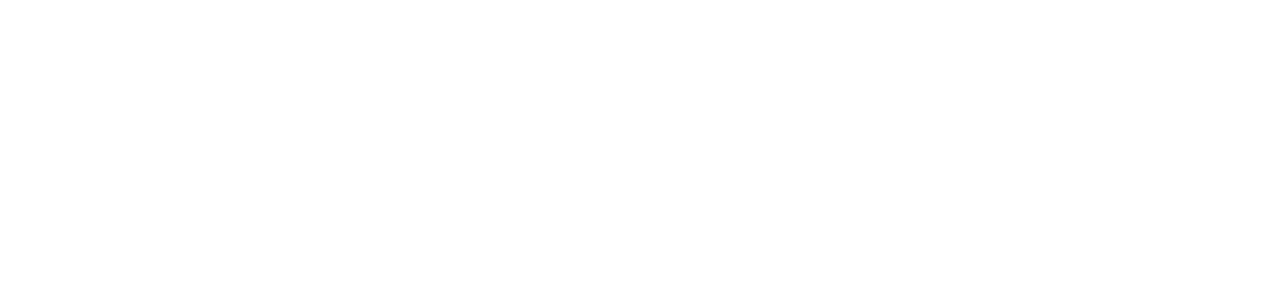
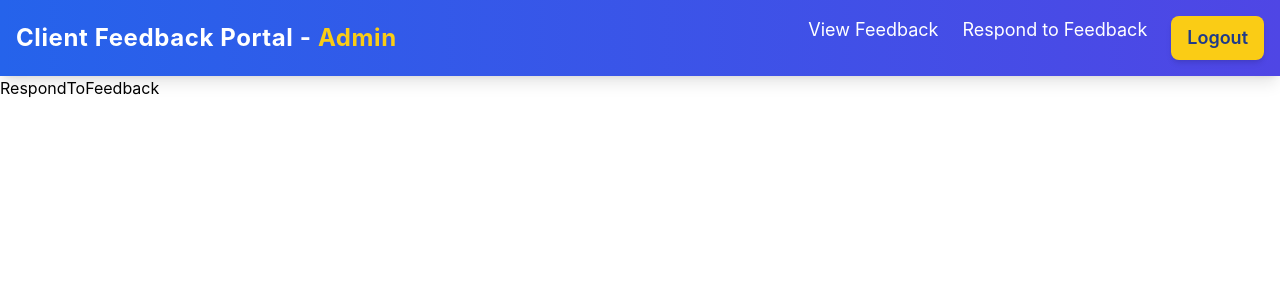
Before and after one commit to Aslamyouseph/xianinfotech-Machine-Test, a React (Create React App) app in the folder client/: page /RespondToFeedback in a window 1280 px wide. Before the commit this address had no page. Shown: the top 300 px of the page. Built offline with nearby package versions, Linux system fonts and the light colour scheme.

Commit message:
Admin view and respond page setUp

```diff
--- a/client/src/AdminCompounts/AdminHome/AdminHome.js
+++ b/client/src/AdminCompounts/AdminHome/AdminHome.js
@@ -1,11 +1,97 @@
-import React from "react";
+import React, { useState } from "react";
+import { Link, useNavigate } from "react-router-dom";
+import { Menu, X } from "lucide-react";
+import "./AdminHome.css";
 
-function AdminHome() {
+function HomeDesign() {
+  const [isMenuOpen, setIsMenuOpen] = useState(false);
+  const navigate = useNavigate();
+
+  const handleLogout = () => {
+    // TODO: Add your logout logic here (e.g., clearing cookies/session)
+    navigate("/login");
+  };
+
   return (
     <div>
-      <h1>This is the admin page</h1>
+      <nav className="bg-gradient-to-r from-blue-600 to-indigo-600 text-white p-4 shadow-lg">
+        <div className="container mx-auto flex justify-between items-center">
+          <Link to="/" className="text-2xl font-bold tracking-wide">
+            Client Feedback Portal -{" "}
+            <span className="text-yellow-400">Admin</span>
+          </Link>
+
+          {/* Desktop Navigation */}
+          <ul className="hidden md:flex space-x-6 text-lg">
+            <li>
+              <Link
+                to="/Respond"
+                className="hover:text-yellow-300 transition duration-300"
+              >
+                View Feedback
+              </Link>
+            </li>
+            <li>
+              <Link
+                to="/RespondToFeedback"
+                className="hover:text-yellow-300 transition duration-300"
+              >
+                Respond to Feedback
+              </Link>
+            </li>
+            <li>
+              <button
+                onClick={handleLogout}
+                className="bg-yellow-400 text-blue-900 px-4 py-2 rounded-lg font-semibold shadow-md hover:bg-yellow-500 transition duration-300"
+              >
+                Logout
+              </button>
+            </li>
+          </ul>
+
+          {/* Mobile Menu Button */}
+          <button
+            className="md:hidden"
+            onClick={() => setIsMenuOpen(!isMenuOpen)}
+          >
+            {isMenuOpen ? <X size={28} /> : <Menu size={28} />}
+          </button>
+        </div>
+
+        {/* Mobile Navigation */}
+        {isMenuOpen && (
+          <ul className="md:hidden bg-blue-700 text-white space-y-4 text-center py-4">
+            <li>
+              <Link
+                to="/Respond"
+                className="block py-2 hover:text-yellow-300"
+                onClick={() => setIsMenuOpen(false)}
+              >
+                View Feedback
+              </Link>
+            </li>
+            <li>
+              <Link
+                to="/RespondToFeedback"
+                className="block py-2 hover:text-yellow-300"
+                onClick={() => setIsMenuOpen(false)}
+              >
+                Respond to Feedback
+              </Link>
+            </li>
+            <li>
+              <button
+                onClick={handleLogout}
+                className="w-full py-2 bg-yellow-400 text-blue-900 font-semibold rounded-lg shadow-md hover:bg-yellow-500 transition duration-300"
+              >
+                Logout
+              </button>
+            </li>
+          </ul>
+        )}
+      </nav>
     </div>
   );
 }
 
-export default AdminHome;
+export default HomeDesign;
--- /dev/null
+++ b/client/src/AdminCompounts/AdminPage/RespondToFeedback.js
@@ -0,0 +1,14 @@
+import React from "react";
+import RespondToFeedback from "../../AdminCompounts/AdminRespondToFeedback/RespondToFeedback";
+import HomeDesign from "../../AdminCompounts/AdminHome/AdminHome";
+
+function RespondToFeedbacks() {
+  return (
+    <div>
+      <HomeDesign />
+      <RespondToFeedback />
+    </div>
+  );
+}
+
+export default RespondToFeedbacks;
--- /dev/null
+++ b/client/src/AdminCompounts/AdminPage/viewRespond.js
@@ -0,0 +1,14 @@
+import React from "react";
+import AdminViewRespond from ".././AdminViewFeedback/ViewFeedback";
+import HomeDesign from "../../AdminCompounts/AdminHome/AdminHome";
+
+function viewResponds() {
+  return (
+    <div>
+      <HomeDesign />
+      <AdminViewRespond />
+    </div>
+  );
+}
+
+export default viewResponds;
--- /dev/null
+++ b/client/src/AdminCompounts/AdminRespondToFeedback/RespondToFeedback.js
@@ -0,0 +1,11 @@
+import React from "react";
+
+function RespondToFeedback() {
+  return (
+    <div>
+      <h1>RespondToFeedback</h1>
+    </div>
+  );
+}
+
+export default RespondToFeedback;
--- /dev/null
+++ b/client/src/AdminCompounts/AdminViewFeedback/ViewFeedback.js
@@ -0,0 +1,11 @@
+import React from "react";
+
+function ViewFeedback() {
+  return (
+    <div>
+      <h1>View Feedback</h1>
+    </div>
+  );
+}
+
+export default ViewFeedback;
--- a/client/src/App.js
+++ b/client/src/App.js
@@ -11,6 +11,9 @@ import EditProfile from "./UserCompounts/userPage/editProfile";
 import FeedBack from "./UserCompounts/userPage/FeedBack";
 //TODO:Admin Pages Imported
 import AdminHome from "./AdminCompounts/AdminPage/AdminHome";
+import Respond from "./AdminCompounts/AdminPage/viewRespond";
+import RespondToFeedback from "./AdminCompounts/AdminPage/RespondToFeedback";
+
 function App() {
   const [data, setData] = useState(null);
 
@@ -44,6 +47,8 @@ function App() {
         <Route path="/FeedBack" element={<FeedBack />} />
         {/* //TODO: Admin Pages */}
         <Route path="/AdminHome" element={<AdminHome />} />
+        <Route path="/Respond" element={<Respond />} />
+        <Route path="/RespondToFeedback" element={<RespondToFeedback />} />
       </Routes>
     </div>
   );
```
Also changed, not shown: client/src/AdminCompounts/AdminHome/AdminHome.css (added), client/src/AdminCompounts/AdminRespondToFeedback/RespondToFeedback.css (added), client/src/AdminCompounts/AdminViewFeedback/ViewFeedback.css (added).
